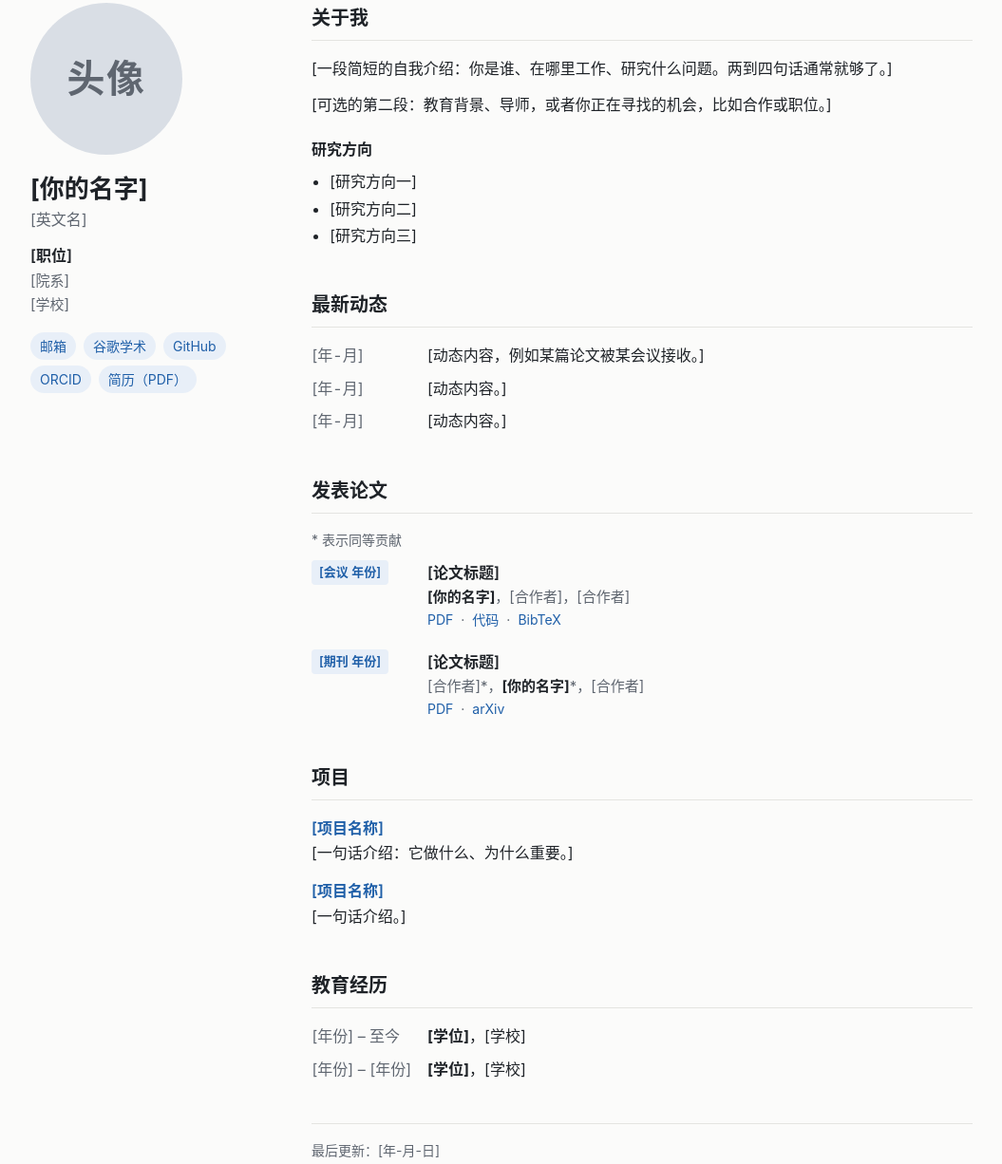
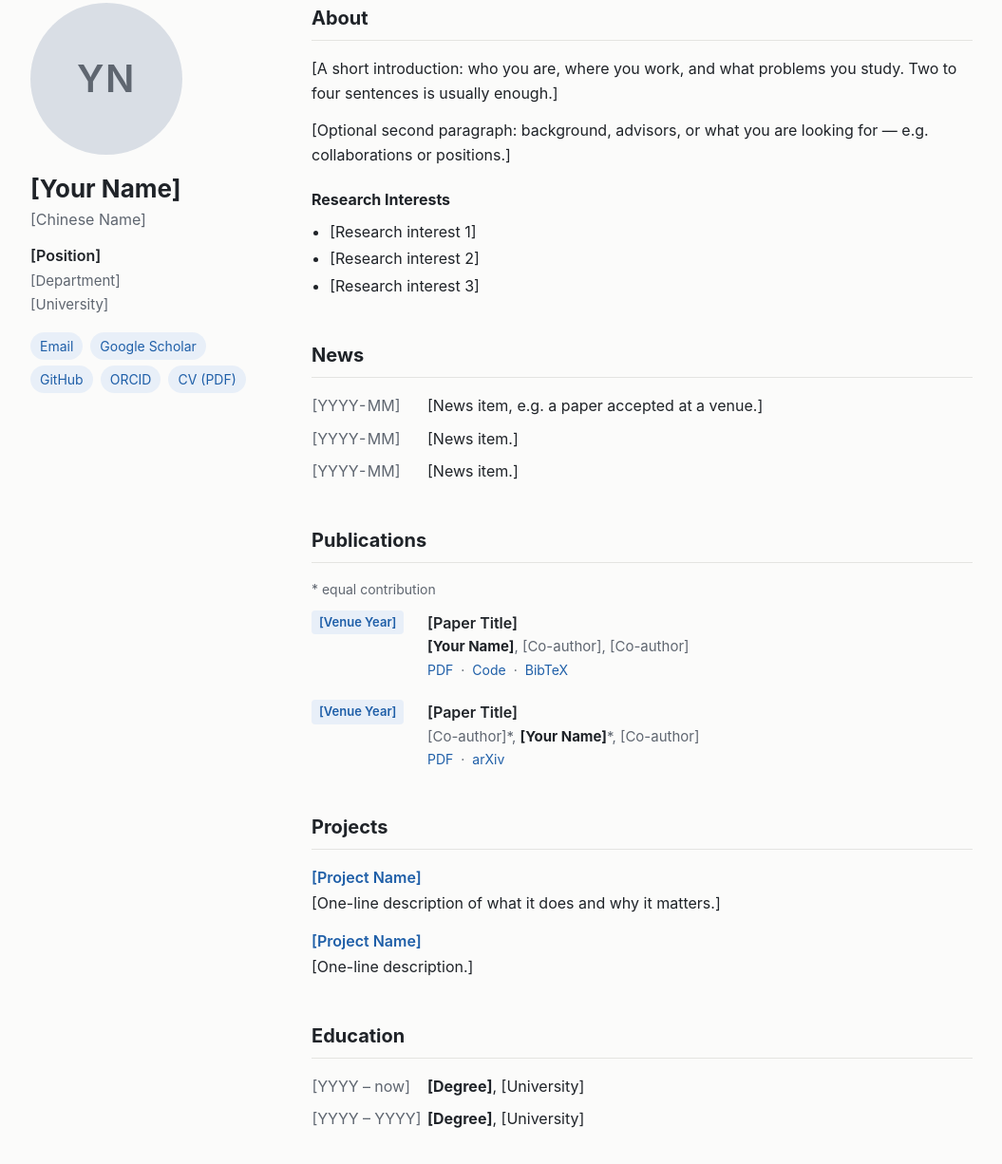
Before and after one commit to XCarlLi/XCarlLi.github.io, a plain HTML site: page index.html in a window 1280 px wide. Shown: the part 53-1279 px from the top of the page at 95% size, without its empty margins (112-1167 px from the left). Drawn offline with Linux system fonts and the light colour scheme.

Commit message:
Switch homepage back to English
Co-Authored-By: Claude Opus 5.5 <noreply@anthropic.com>

```diff
--- a/index.html
+++ b/index.html
@@ -1,11 +1,11 @@
 <!doctype html>
-<html lang="zh-CN">
+<html lang="en">
 <head>
   <meta charset="utf-8">
   <meta name="viewport" content="width=device-width, initial-scale=1">
   <!-- 修改：浏览器标签页标题和搜索引擎摘要 -->
-  <title>[你的名字]</title>
-  <meta name="description" content="[你的名字]，[学校][职位]，研究方向为[你的领域]。">
+  <title>[Your Name]</title>
+  <meta name="description" content="[Your Name] — [Position] at [University]. Research on [your field].">
   <link rel="icon" href="assets/favicon.svg" type="image/svg+xml">
   <link rel="stylesheet" href="style.css">
 </head>
@@ -15,21 +15,21 @@
     <!-- ============ 左侧：个人信息 ============ -->
     <aside class="profile">
       <!-- 修改：把头像放到 assets/avatar.jpg，然后把下面这行换成
-           <img class="avatar" src="assets/avatar.jpg" alt="[你的名字]"> -->
-      <div class="avatar avatar-placeholder" aria-hidden="true">头像</div>
+           <img class="avatar" src="assets/avatar.jpg" alt="[Your Name]"> -->
+      <div class="avatar avatar-placeholder" aria-hidden="true">YN</div>
 
-      <h1 class="name">[你的名字]</h1>
-      <p class="name-alt">[英文名]</p>
-      <p class="role">[职位]</p>
-      <p class="affiliation">[院系]<br>[学校]</p>
+      <h1 class="name">[Your Name]</h1>
+      <p class="name-alt">[Chinese Name]</p>
+      <p class="role">[Position]</p>
+      <p class="affiliation">[Department]<br>[University]</p>
 
       <!-- 修改：不需要的链接整行删掉即可 -->
       <ul class="links">
-        <li><a href="mailto:[你的邮箱]">邮箱</a></li>
-        <li><a href="#">谷歌学术</a></li>
+        <li><a href="mailto:[your-email]">Email</a></li>
+        <li><a href="#">Google Scholar</a></li>
         <li><a href="#">GitHub</a></li>
         <li><a href="#">ORCID</a></li>
-        <li><a href="#">简历（PDF）</a></li>
+        <li><a href="#">CV (PDF)</a></li>
       </ul>
     </aside>
 
@@ -37,50 +37,52 @@
     <main class="content">
 
       <section id="about">
-        <h2>关于我</h2>
+        <h2>About</h2>
         <p>
-          [一段简短的自我介绍：你是谁、在哪里工作、研究什么问题。两到四句话通常就够了。]
+          [A short introduction: who you are, where you work, and what problems you study.
+          Two to four sentences is usually enough.]
         </p>
         <p>
-          [可选的第二段：教育背景、导师，或者你正在寻找的机会，比如合作或职位。]
+          [Optional second paragraph: background, advisors, or what you are looking for —
+          e.g. collaborations or positions.]
         </p>
-        <h3>研究方向</h3>
+        <h3>Research Interests</h3>
         <ul class="interests">
-          <li>[研究方向一]</li>
-          <li>[研究方向二]</li>
-          <li>[研究方向三]</li>
+          <li>[Research interest 1]</li>
+          <li>[Research interest 2]</li>
+          <li>[Research interest 3]</li>
         </ul>
       </section>
 
       <section id="news">
-        <h2>最新动态</h2>
+        <h2>News</h2>
         <!-- 修改：新的放最上面，日期格式统一即可 -->
         <ul class="news">
-          <li><span class="date">[年-月]</span><span>[动态内容，例如某篇论文被某会议接收。]</span></li>
-          <li><span class="date">[年-月]</span><span>[动态内容。]</span></li>
-          <li><span class="date">[年-月]</span><span>[动态内容。]</span></li>
+          <li><span class="date">[YYYY-MM]</span><span>[News item, e.g. a paper accepted at a venue.]</span></li>
+          <li><span class="date">[YYYY-MM]</span><span>[News item.]</span></li>
+          <li><span class="date">[YYYY-MM]</span><span>[News item.]</span></li>
         </ul>
       </section>
 
       <section id="publications">
-        <h2>发表论文</h2>
-        <p class="note">* 表示同等贡献</p>
+        <h2>Publications</h2>
+        <p class="note">* equal contribution</p>
         <!-- 修改：每篇论文复制一个 <li class="pub">…</li>；
              自己的名字用 <strong> 加粗；没有的链接删掉 -->
         <ol class="pubs">
           <li class="pub">
-            <span class="venue">[会议 年份]</span>
+            <span class="venue">[Venue Year]</span>
             <div>
-              <p class="pub-title">[论文标题]</p>
-              <p class="pub-authors"><strong>[你的名字]</strong>，[合作者]，[合作者]</p>
-              <p class="pub-links"><a href="#">PDF</a><a href="#">代码</a><a href="#">BibTeX</a></p>
+              <p class="pub-title">[Paper Title]</p>
+              <p class="pub-authors"><strong>[Your Name]</strong>, [Co-author], [Co-author]</p>
+              <p class="pub-links"><a href="#">PDF</a><a href="#">Code</a><a href="#">BibTeX</a></p>
             </div>
           </li>
           <li class="pub">
-            <span class="venue">[期刊 年份]</span>
+            <span class="venue">[Venue Year]</span>
             <div>
-              <p class="pub-title">[论文标题]</p>
-              <p class="pub-authors">[合作者]*，<strong>[你的名字]</strong>*，[合作者]</p>
+              <p class="pub-title">[Paper Title]</p>
+              <p class="pub-authors">[Co-author]*, <strong>[Your Name]</strong>*, [Co-author]</p>
               <p class="pub-links"><a href="#">PDF</a><a href="#">arXiv</a></p>
             </div>
           </li>
@@ -88,30 +90,30 @@
       </section>
 
       <section id="projects">
-        <h2>项目</h2>
+        <h2>Projects</h2>
         <ul class="projects">
           <li>
-            <p class="project-title"><a href="#">[项目名称]</a></p>
-            <p>[一句话介绍：它做什么、为什么重要。]</p>
+            <p class="project-title"><a href="#">[Project Name]</a></p>
+            <p>[One-line description of what it does and why it matters.]</p>
           </li>
           <li>
-            <p class="project-title"><a href="#">[项目名称]</a></p>
-            <p>[一句话介绍。]</p>
+            <p class="project-title"><a href="#">[Project Name]</a></p>
+            <p>[One-line description.]</p>
           </li>
         </ul>
       </section>
 
       <section id="education">
-        <h2>教育经历</h2>
+        <h2>Education</h2>
         <ul class="timeline">
-          <li><span class="date">[年份] – 至今</span><span><strong>[学位]</strong>，[学校]</span></li>
-          <li><span class="date">[年份] – [年份]</span><span><strong>[学位]</strong>，[学校]</span></li>
+          <li><span class="date">[YYYY – now]</span><span><strong>[Degree]</strong>, [University]</span></li>
+          <li><span class="date">[YYYY – YYYY]</span><span><strong>[Degree]</strong>, [University]</span></li>
         </ul>
       </section>
 
       <footer>
         <!-- 修改：每次更新内容时改一下日期 -->
-        <p>最后更新：[年-月-日]</p>
+        <p>Last updated: [YYYY-MM-DD]</p>
       </footer>
     </main>
 
```
Also changed, not shown: 1 other file.
